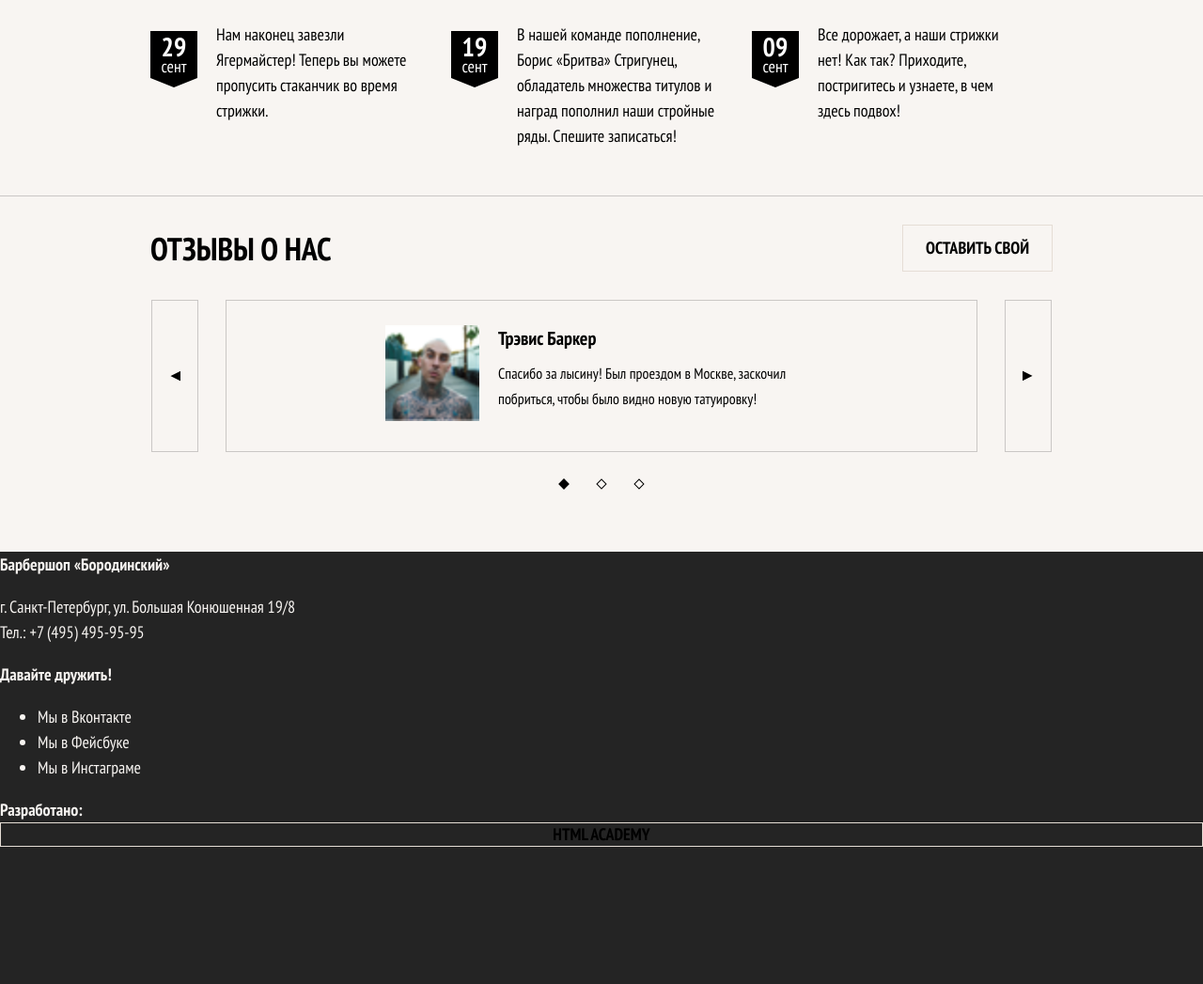
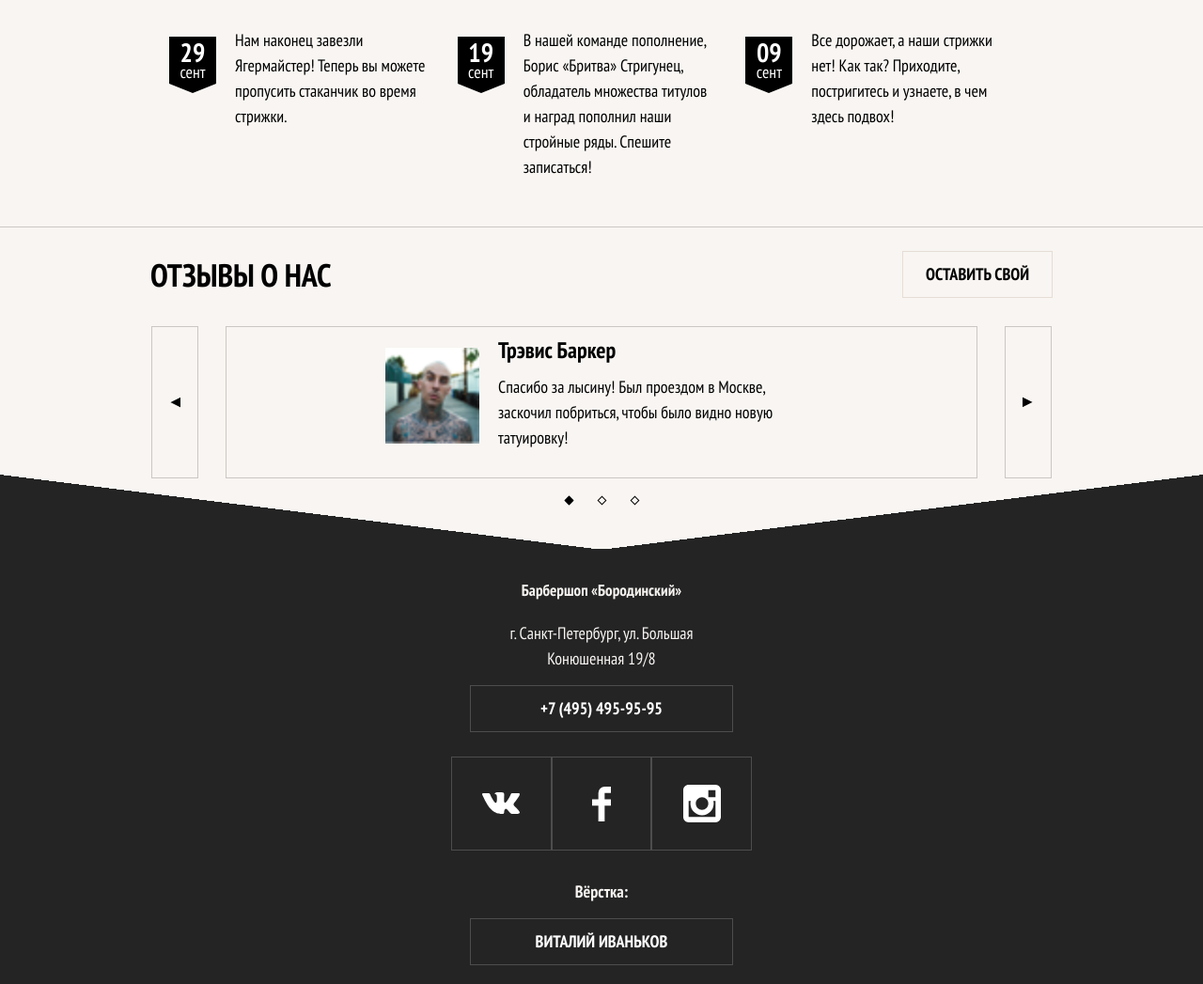
Before and after one commit to vaivankov/barbershop-adaptive, a plain HTML site: page index.html in a window 1280 px wide. Shown: the part 1392-2439 px from the top of the page at 94% size. Before the commit the page ends 2293 px from the top, so only its background shows below. Drawn offline with Linux system fonts and the light colour scheme.

Commit message:
Добавлены стили мобильного блока page-footer

```diff
--- a/css/less/_index.less
+++ b/css/less/_index.less
@@ -20,6 +20,8 @@
 
 @import "blocks/_page-title.less";
 
+@import "blocks/_page-footer.less";
+
 @import "blocks/_site-list.less";
 
 @import "blocks/_user-list.less";
--- a/css/less/blocks/_advantages.less
+++ b/css/less/blocks/_advantages.less
@@ -2,7 +2,7 @@
 
 .advantages {
   margin-top: 30px;
-  padding-bottom: 30px;
+  padding-bottom: 35px;
 }
 
 .advantages__wrapper {
@@ -25,7 +25,7 @@
 }
 
 .advantages__text {
-  margin-top: 35px;
+  margin-top: 30px;
 
   text-align: center;
 }
@@ -40,7 +40,17 @@
 }
 
 .advantages__description {
-  padding: 0 50px;
+  margin: 10px 0;
+  padding: 0 45px;
+}
+
+.advantages__item {
+  font-size: 20px;
+}
+
+.advantages__toggles {
+  display: flex;
+  justify-content: center;
 }
 
 @media (min-width: @tablet-width) {
@@ -99,6 +109,10 @@
 }
 
 @media (min-width: @desktop-width) {
+  .advantages {
+    padding-bottom: 100px;
+  }
+
   .advantages__wrapper {
     width: 960px;
     margin-top: 80px;
@@ -133,6 +147,11 @@
   }
 
   .advantages__description {
+    font-size: 18px;
     text-align: center;
   }
+
+  .advantages__toggles {
+    display: none;
+  }
 }
--- a/css/less/blocks/_main-nav.less
+++ b/css/less/blocks/_main-nav.less
@@ -103,7 +103,6 @@
     top: 0;
     right: 0;
     left: 70px;
-    z-index: 10;
 
     min-height: 80vh;
 
--- a/css/less/blocks/_news.less
+++ b/css/less/blocks/_news.less
@@ -11,12 +11,11 @@
 .news::before {
   content: "";
   position: absolute;
-  top: -50px;
+  top: -79px;
   right: 0;
-  z-index: 10;
 
   width: 100%;
-  height: 50px;
+  height: 80px;
 
   background-image: linear-gradient(
   to top right,
@@ -33,12 +32,16 @@
   width: 320px;
   margin: 0 auto;
   padding-top: 20px;
+  padding-right: 20px;
   padding-bottom: 30px;
+  padding-left: 20px;
 }
 
 .news__title {
+  margin-top: 15px;
   margin-bottom: 10px;
 
+  font-size: 30px;
   text-align: center;
   text-transform: uppercase;
 }
--- /dev/null
+++ b/css/less/blocks/_page-footer.less
@@ -0,0 +1,118 @@
+// main: ../../style.less
+
+.page-footer {
+  position: relative;
+
+  padding-top: 30px;
+  padding-bottom: 20px;
+}
+
+.page-footer::before {
+  content: "";
+  position: absolute;
+  top: -79px;
+  right: 0;
+
+  width: 100%;
+  height: 80px;
+
+  background-image: linear-gradient(
+  to top right,
+  @color-bg-dark-gray 50%,
+  transparent 50%
+  ),
+  linear-gradient(to top left, @color-bg-dark-gray 50%, transparent 50%);
+  background-repeat: no-repeat;
+  background-position: 0 0, 100% 0;
+  background-size: 50.1% 100%;
+}
+
+.page-footer__wrapper {
+  width: 320px;
+  margin: 0 auto;
+}
+
+.page-footer__contacts {
+  padding: 0 20px;
+
+  text-align: center;
+}
+
+.contacts__title {
+  font-size: 17px;
+}
+
+.contacts__phone {
+  height: 50px;
+  margin-top: 15px;
+
+  color: @color-white;
+
+  border: 1px solid @color-white-opacity-30;
+}
+
+.social__title {
+  display: none;
+}
+
+.social__list {
+  display: flex;
+  height: 100px;
+  margin: 0;
+  margin-top: 26px;
+  padding: 0;
+
+  list-style: none;
+}
+
+.social__item {
+  display: flex;
+  flex-grow: 1;
+}
+
+.social__link {
+  width: 100%;
+  height: 100%;
+
+  background-repeat: no-repeat;
+  background-position: center;
+  border: 1px solid @color-white-opacity-30;
+}
+
+.social__link--vkontakte {
+  background-image: url("../../../img/vector/vk-icon.svg");
+  background-size: 40px;
+}
+
+.social__link--facebook {
+  background-image: url("../../../img/vector/fb-icon.svg");
+  background-size: 20px;
+}
+
+.social__link--instagram {
+  background-image: url("../../../img/vector/insta-icon.svg");
+  background-size: 40px;
+}
+
+.page-footer__copyright {
+  margin-top: 30px;
+
+  text-align: center;
+}
+
+.copyright__link {
+  width: calc(100% - 40px);
+  height: 50px;
+  margin: 0 auto;
+  margin-top: 15px;
+
+  color: @color-white;
+
+  border: 1px solid @color-white-opacity-30;
+}
+
+@media (min-width: @tablet-width) {
+}
+
+@media (min-width: @desktop-width) {
+}
--- a/css/less/blocks/_page-main.less
+++ b/css/less/blocks/_page-main.less
@@ -19,12 +19,11 @@
   .page-main--inner::before {
     content: "";
     position: absolute;
-    top: -50px;
+    top: -79px;
     right: 0;
-    z-index: 10;
 
     width: 100%;
-    height: 50px;
+    height: 80px;
 
     background-image: linear-gradient(
     to top right,
--- a/css/less/blocks/_reviews.less
+++ b/css/less/blocks/_reviews.less
@@ -1,8 +1,8 @@
 // main: ../../style.less
 
 .reviews {
-  padding-top: 30px;
-  padding-bottom: 50px;
+  padding-top: 25px;
+  padding-bottom: 30px;
 
   color: @color-black;
 
@@ -15,12 +15,13 @@
 }
 
 .reviews__list {
-  margin-top: 20px;
+  margin-top: 30px;
 }
 
 .reviews__title {
   margin: 0;
 
+  font-size: 30px;
   text-align: center;
   text-transform: uppercase;
 }
@@ -31,8 +32,8 @@
 
 .reviews__item {
   display: flex;
-  width: 250px;
-  min-height: 160px;
+  width: 280px;
+  min-height: 165px;
   margin: 0 auto;
 }
 
@@ -43,17 +44,18 @@
 .reviews__author-name {
   font-style: normal;
   font-weight: bold;
-  font-size: 20px;
+  font-size: 24px;
 }
 
 .reviews__text {
   margin-top: 10px;
 
-  font-size: 16px;
+  font-size: 18px;
 }
 
 .reviews__author-picture {
   flex-shrink: 0;
+  margin-top: 10px;
   margin-right: 20px;
 }
 
@@ -63,6 +65,12 @@
 
 .reviews__next {
   display: none;
+}
+
+.reviews__toggles {
+  display: flex;
+  justify-content: center;
+  margin-top: 15px;
 }
 
 @media (min-width: @tablet-width) {
@@ -113,7 +121,7 @@
   }
 
   .reviews__toggles {
-    margin-top: 30px;
+    margin-top: 20px;
   }
 
   .reviews__prev {
--- a/css/less/blocks/_slider.less
+++ b/css/less/blocks/_slider.less
@@ -8,6 +8,9 @@
 }
 
 .slider__toggles {
+  position: relative;
+  z-index: 99;
+
   padding: 0;
 
   list-style: none;
@@ -15,8 +18,8 @@
 
 .slider__indicator {
   display: block;
-  width: 8px;
-  height: 8px;
+  width: 7px;
+  height: 7px;
 
   transform: rotate(45deg);
 }
@@ -25,17 +28,12 @@
   border: 1px solid @color-white;
 }
 
-.slider__toggles {
-  display: flex;
-  justify-content: center;
-}
-
 .slider__toggle-wrapper {
   display: flex;
   flex-wrap: wrap;
   justify-content: center;
   align-items: center;
-  width: 40px;
+  width: 35px;
 }
 
 .slider__toggle:checked + .slider__indicator--white {
--- a/css/less/blocks/_works.less
+++ b/css/less/blocks/_works.less
@@ -11,7 +11,6 @@
   position: absolute;
   right: 0;
   bottom: -34px;
-  z-index: 10;
 
   width: 100%;
   height: 34px;
--- a/index.html
+++ b/index.html
@@ -301,7 +301,7 @@
 							<p class="reviews__author-picture">
 								<img
 									class="reviews__author-image"
-									src="img/raster/picture-john.jpg"
+									src="img/raster/no-image.png"
 									alt="Фото Джона Смита"
 									width="50"
 									height="33"
@@ -314,7 +314,7 @@
 							<p class="reviews__author-picture">
 								<img
 									class="reviews__author-image"
-									src="img/raster/picture-ivan.jpg"
+									src="img/raster/no-image.png"
 									alt="Фото Ивана Бородайло"
 									width="50"
 									height="33"
@@ -398,39 +398,35 @@
 					<b class="contacts__title">Барбершоп «Бородинский»</b>
 					<p class="contacts__text">
 						г. Санкт-Петербург, ул. Большая Конюшенная 19/8 <br />
-						<a href="tel:+74954959595" class="contacts__phone">
-							<span class="contacts__phone-mobile">Тел.:</span>
+						<a href="tel:+74954959595" class="contacts__phone button">
+							+7 (495) 495-95-95
 						</a>
-						+7 (495) 495-95-95
 					</p>
 				</div>
 				<div class="page-footer__social social">
 					<b class="social__title">Давайте дружить!</b>
 					<ul class="social__list">
 						<li class="social__item">
-							<a class="social__link social__link--vkontakte" href="#">
-								Мы в Вконтакте
+							<a class="button social__link social__link--vkontakte" href="#">
+								<span class="visually-hidden">Мы в Вконтакте</span>
 							</a>
 						</li>
 						<li class="social__item">
-							<a class="social__link social__link--facebook" href="#">
-								Мы в Фейсбуке
+							<a class="button social__link social__link--facebook" href="#">
+								<span class="visually-hidden">Мы в Фейсбуке</span>
 							</a>
 						</li>
 						<li class="social__item">
-							<a class="social__link social__link--instagram" href="#">
-								Мы в Инстаграме
+							<a class="button social__link social__link--instagram" href="#">
+								<span class="visually-hidden">Мы в Инстаграме</span>
 							</a>
 						</li>
 					</ul>
 				</div>
-				<div class="page-footer__copytight copytight">
-					<b class="copyright__text">Разработано:</b>
-					<a
-						href="https://htmlacademy.ru/intensive/adaptive"
-						class="button copyright__link"
-					>
-						HTML Academy
+				<div class="page-footer__copyright copyright">
+					<b class="copyright__text">Вёрстка:</b>
+					<a href="https://github.com/vaivankov" class="button copyright__link">
+						Виталий Иваньков
 					</a>
 				</div>
 			</div>
```
Also changed, not shown: .csscomb.json, css/style.css, img/vector/fb-icon.svg (added), img/vector/insta-icon.svg (added), img/vector/vk-icon.svg (added).
